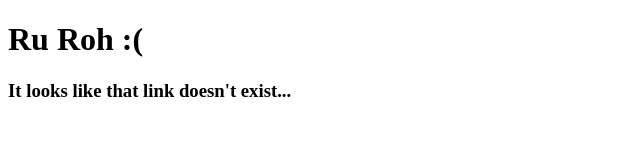
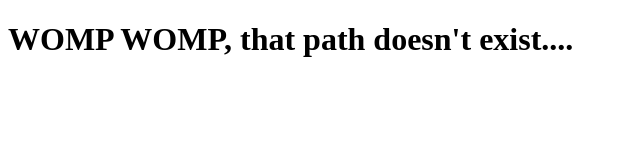
Before and after one commit to Iamasamwich/fitness_track_server, a website: page public/404.html in a window 1280 px wide. Shown: the whole page, without its empty margins (0-640 px from the left). Drawn offline with Linux system fonts and the light colour scheme.

```diff
--- a/public/404.html
+++ b/public/404.html
@@ -2,11 +2,11 @@
 <html lang="en">
 <head>
   <meta charset="UTF-8">
+  <meta http-equiv="X-UA-Compatible" content="IE=edge">
   <meta name="viewport" content="width=device-width, initial-scale=1.0">
-  <title>404 Not Found</title>
+  <title>Cycle Track</title>
 </head>
 <body>
-  <h1>Ru Roh :(</h1>
-  <h3>It looks like that link doesn't exist...</h3>
+  <h1>WOMP WOMP, that path doesn't exist....</h1>
 </body>
 </html>
```
Also changed, not shown: public/index.html (+1 -1 lines), public/asset-manifest.json, 8 other files.
